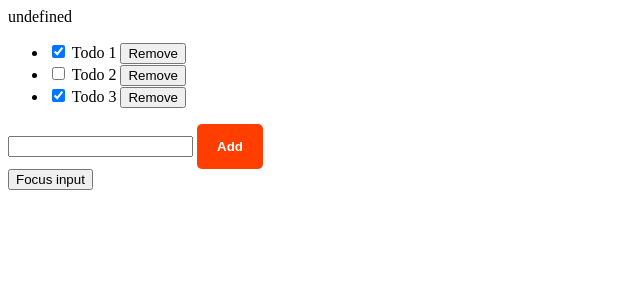
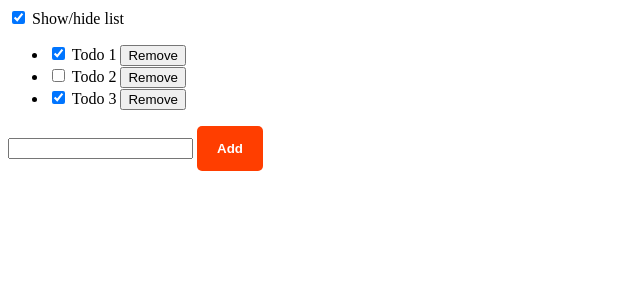
Before and after one commit to alejosanchez99/Svelte-SvelteKit, a SvelteKit app in the folder svelte-course/: page / in a window 1280 px wide. Shown: the top 300 px of the page, without its empty margins (0-640 px from the left). Built offline with nearby package versions, Linux system fonts and the light colour scheme.

Commit message:
Add lifecycle

```diff
--- /dev/null
+++ b/svelte-course/src/lib/components/lifecycle/Lifecycle.svelte
@@ -0,0 +1,59 @@
+<script>
+  import TodoListLifecycle from "./TodoListLifecycle.svelte";
+  import { v4 as uuid } from "uuid";
+
+  let todoList;
+  let showList = true;
+
+  let todos = [
+    { id: uuid(), title: "Todo 1", completed: true },
+    { id: uuid(), title: "Todo 2", completed: false },
+    { id: uuid(), title: "Todo 3", completed: true },
+  ];
+
+  const handleAddTodo = (event) => {
+    event.preventDefault();
+    todos = [
+      ...todos,
+      {
+        id: uuid(),
+        title: event.detail.title,
+        completed: false,
+      },
+    ];
+
+    todoList.clearInput();
+  };
+
+  const handleRemoveTodo = (event) => {
+    todos = todos.filter((item) => item.id !== event.detail.id);
+  };
+
+  const handleToggleTodo = (event) => {
+    todos = todos.map((item) => {
+      if (item.id == event.detail.id) {
+        return {
+          ...item,
+          completed: event.detail.value,
+        };
+      }
+
+      return { ...item };
+    });
+  };
+</script>
+
+<label>
+  <input type="checkbox" bind:checked={showList} />
+  Show/hide list
+</label>
+
+{#if showList}
+  <TodoListLifecycle
+    {todos}
+    bind:this={todoList}
+    on:addTodo={handleAddTodo}
+    on:removetodo={handleRemoveTodo}
+    on:toggletodo={handleToggleTodo}
+  />
+{/if}
--- /dev/null
+++ b/svelte-course/src/lib/components/lifecycle/TodoListLifecycle.svelte
@@ -0,0 +1,105 @@
+<svelte:options immutable={true} />
+
+<script>
+  import Button from "../slots/Button.svelte";
+  import {
+    afterUpdate,
+    beforeUpdate,
+    createEventDispatcher,
+    onDestroy,
+    onMount,
+  } from "svelte";
+
+  onMount(() => {
+    console.log("mounted");
+
+    return () => {
+      console.log("Destroyed 2");
+    };
+  });
+
+  beforeUpdate(() => {
+    if (listDiv) {
+      console.log(listDiv.offsetHeight);
+    }
+  });
+
+  afterUpdate(() => {
+    console.log(listDiv.offsetHeight);
+  });
+
+  onDestroy(() => {
+    console.log('Destroyed');
+  });
+
+  export let todos = [];
+  export const readonlyProp = "readonly";
+  export const clearInput = () => {
+    inputText = "";
+  };
+  export const focusInput = () => {
+    input.focus();
+  };
+  let inputText = "";
+  let input, listDiv;
+
+  const dispatch = createEventDispatcher();
+
+  const handledAddTodo = () => {
+    const isNotCancelled = dispatch(
+      "addTodo",
+      {
+        title: inputText,
+      },
+      { cancelable: true },
+    );
+
+    if (isNotCancelled) {
+      inputText = "";
+    }
+  };
+
+  const handleRemoveTodo = (id) => {
+    dispatch("removetodo", {
+      id,
+    });
+  };
+
+  const handleToggleTodo = (id, value) => {
+    dispatch("toggletodo", {
+      id,
+      value,
+    });
+  };
+</script>
+
+<div class="todo-list-wrapper">
+  <div class="todo-list" bind:this={listDiv}>
+    <ul>
+      {#each todos as { id, title, completed } (id)}
+        <li>
+          <label>
+            <input
+              on:input={(event) => {
+                event.currentTarget.checked = completed;
+                handleToggleTodo(id, !completed);
+              }}
+              type="checkbox"
+              checked={completed}
+            />
+            {title}
+          </label>
+          <button on:click={() => handleRemoveTodo(id)}>Remove</button>
+        </li>
+      {/each}
+    </ul>
+  </div>
+  <form
+    action="add-todo-form
+  "
+    on:submit|preventDefault={handledAddTodo}
+  >
+    <input bind:this={input} bind:value={inputText} />
+    <Button type="submit" disabled={!inputText}>Add</Button>
+  </form>
+</div>
--- a/svelte-course/src/routes/+page.svelte
+++ b/svelte-course/src/routes/+page.svelte
@@ -1,4 +1,5 @@
 <script>
+	import Lifecycle from './../lib/components/lifecycle/Lifecycle.svelte';
   import ButtonDirective from "./../lib/components/directives/Button.svelte";
   import App from "../lib/components/initial/App.svelte";
   import Counter from "../lib/components/initial/Counter.svelte";
@@ -40,7 +41,8 @@
   <InmutationData />
   <RemoveData />
   <TogglingData />
+  <ReadonlyProps />
 
 -->
 
-<ReadonlyProps />
+<Lifecycle />
```
